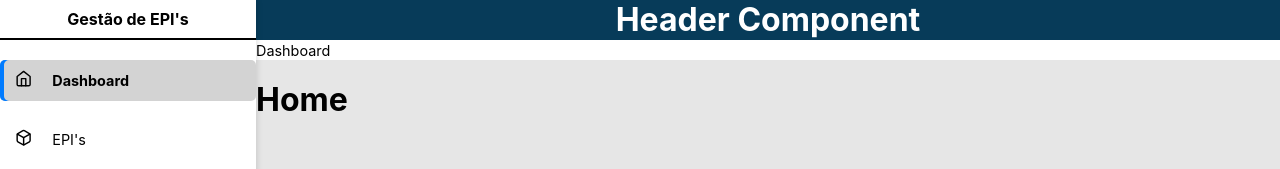
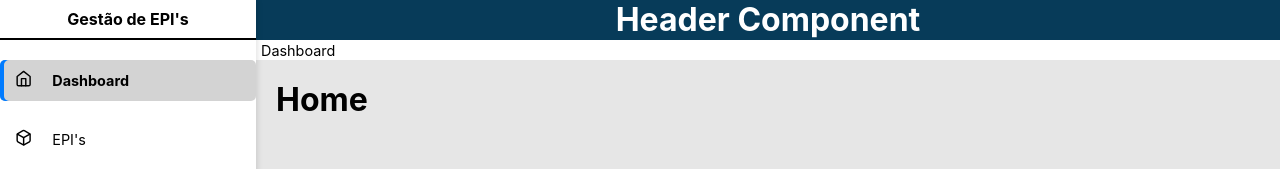
Before and after one commit to diegoflausino45/gestao-de-EPI, a React (Vite) app: page / in a window 1280 px wide. Shown: the top 169 px of the page. Built offline with nearby package versions, Linux system fonts and the light colour scheme.

Commit message:
ajustes do router

```diff
--- a/src/components/Breadcrumb/styles.module.css
+++ b/src/components/Breadcrumb/styles.module.css
@@ -2,6 +2,7 @@
     display: flex;
     align-items: center;
     gap: 6px;
+    padding-left: 5px;
     font-size: 0.9rem;
     margin-bottom: 20px;
     background: #fff;
--- a/src/routes/routes.jsx
+++ b/src/routes/routes.jsx
@@ -24,10 +24,12 @@ function AppRouter() {
     return (
 
         <BrowserRouter>
-       <SideBar/>
+            <SideBar />
             <div className={Styles.contenteside}>
-            <Header/>
-            <Breadcrumb/>
+                <Header />
+                <Breadcrumb />
+                <div className={Styles.content}>
+
                     <Routes>
                         <Route path="/" element={<Home />} />
                         <Route path="/epis" element={<EPI />} />
@@ -39,8 +41,9 @@ function AppRouter() {
                         <Route path="/configuracoes" element={<Configuracoes />} />
                         <Route path="/cadastro-epi" element={<CadastroEPI />} />
                         <Route path="/login" element={<Login />} />
-                <Route path="*" element={<NotFound/>} />
+                        <Route path="*" element={<NotFound />} />
                     </Routes>
+                </div>
             </div>
 
 
--- a/src/routes/styles.module.css
+++ b/src/routes/styles.module.css
@@ -3,3 +3,7 @@
     flex-direction: column;
     margin-left: 20%;
 }
+
+.content{
+    margin: 0px 20px;
+}
```
Lines whose indentation alone changed are shown as unchanged.
